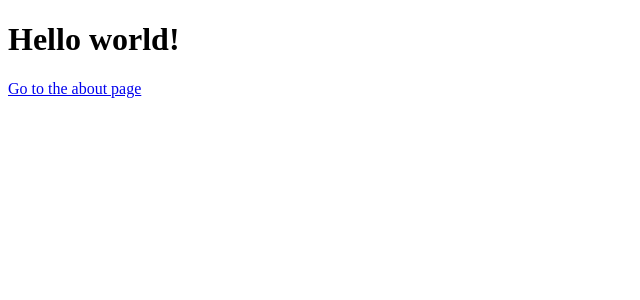
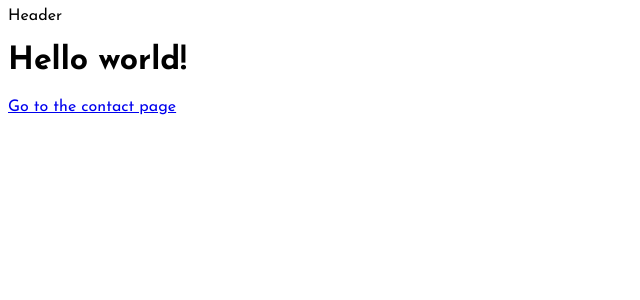
Before and after one commit to rimapaulione/sharing-project, a Next.js app: page /en in a window 1280 px wide. Shown: the top 300 px of the page, without its empty margins (0-640 px from the left). Built offline with nearby package versions, Linux system fonts and the light colour scheme.

Commit message:
add layout metadata

```diff
--- a/messages/en.json
+++ b/messages/en.json
@@ -1,6 +1,14 @@
 {
   "HomePage": {
     "title": "Hello world!",
-    "about": "Go to the about page"
+    "contact": "Go to the contact page"
+  },
+  "ContactPage": {
+    "title": "Hello contact page",
+    "home": "Back Home"
+  },
+  "meta-home": {
+    "title": "Give away",
+    "welcome": "Welcome"
   }
 }
--- a/messages/lt.json
+++ b/messages/lt.json
@@ -1,6 +1,14 @@
 {
   "HomePage": {
     "title": "Labas pasauli!",
-    "about": "Eiti į apie puslapį"
+    "contact": "Eiti į susisiek puslapį"
+  },
+  "ContactPage": {
+    "title": "Labas susisiek puslapis",
+    "home": "grizti namo"
+  },
+  "meta-home": {
+    "title": "Atiduok",
+    "welcome": "Sveiki"
   }
 }
--- a/src/app/[locale]/layout.tsx
+++ b/src/app/[locale]/layout.tsx
@@ -1,7 +1,30 @@
 import { NextIntlClientProvider } from "next-intl";
-import { getMessages } from "next-intl/server";
+import { getMessages, getTranslations } from "next-intl/server";
 import { notFound } from "next/navigation";
 import { Locale, routing } from "@/i18n/routing";
+import { Header } from "@/components/Header";
+import { Josefin_Sans } from "next/font/google";
+const josefin = Josefin_Sans({
+  subsets: ["latin"],
+  display: "swap",
+});
+
+export async function generateMetadata({
+  params,
+}: {
+  params: { locale: string };
+}) {
+  const { locale } = await params;
+  const t = await getTranslations({ locale, namespace: "meta-home" });
+
+  return {
+    title: {
+      template: `%s / ${t("title")}`,
+      default: `${t("welcome")} / ${t("title")}`,
+    },
+    description: "",
+  };
+}
 
 export default async function LocaleLayout({
   children,
@@ -16,15 +39,18 @@ export default async function LocaleLayout({
     notFound();
   }
 
-  // Providing all messages to the client
-  // side is the easiest way to get started
   const messages = await getMessages();
 
   return (
     <html lang={locale}>
-      <body>
+      <body
+        className={`${josefin.className} antialiased bg-background text-background-foreground min-h-screen flex flex-col relative `}
+      >
         <NextIntlClientProvider messages={messages}>
-          {children}
+          <Header />
+          <div className="flex-1 px-8 py-12 grid">
+            <main className="max-w-7xl mx-auto w-full">{children}</main>
+          </div>
         </NextIntlClientProvider>
       </body>
     </html>
--- a/src/app/[locale]/page.tsx
+++ b/src/app/[locale]/page.tsx
@@ -1,12 +1,13 @@
-import { useTranslations } from "next-intl";
 import { Link } from "@/i18n/routing";
+import { getTranslations } from "next-intl/server";
 
-export default function HomePage() {
-  const t = useTranslations("HomePage");
+export default async function HomePage() {
+  const t = await getTranslations("HomePage");
+
   return (
     <div>
       <h1>{t("title")}</h1>
-      <Link href="/about">{t("about")}</Link>
+      <Link href="/contact">{t("contact")}</Link>
     </div>
   );
 }
--- /dev/null
+++ b/src/components/Header.tsx
@@ -0,0 +1,3 @@
+export function Header() {
+  return <div>Header</div>;
+}
--- a/src/i18n/routing.ts
+++ b/src/i18n/routing.ts
@@ -7,6 +7,13 @@ export const routing = defineRouting({
 
   // Used when no locale matches
   defaultLocale: "en",
+  pathnames: {
+    "/": "/",
+    "/contact": {
+      en: "/contact",
+      lt: "/kontaktai",
+    },
+  },
 });
 
 // Lightweight wrappers around Next.js' navigation APIs
```
Also changed, not shown: src/app/[locale]/contact/page.tsx (added, +13 -0 lines).
